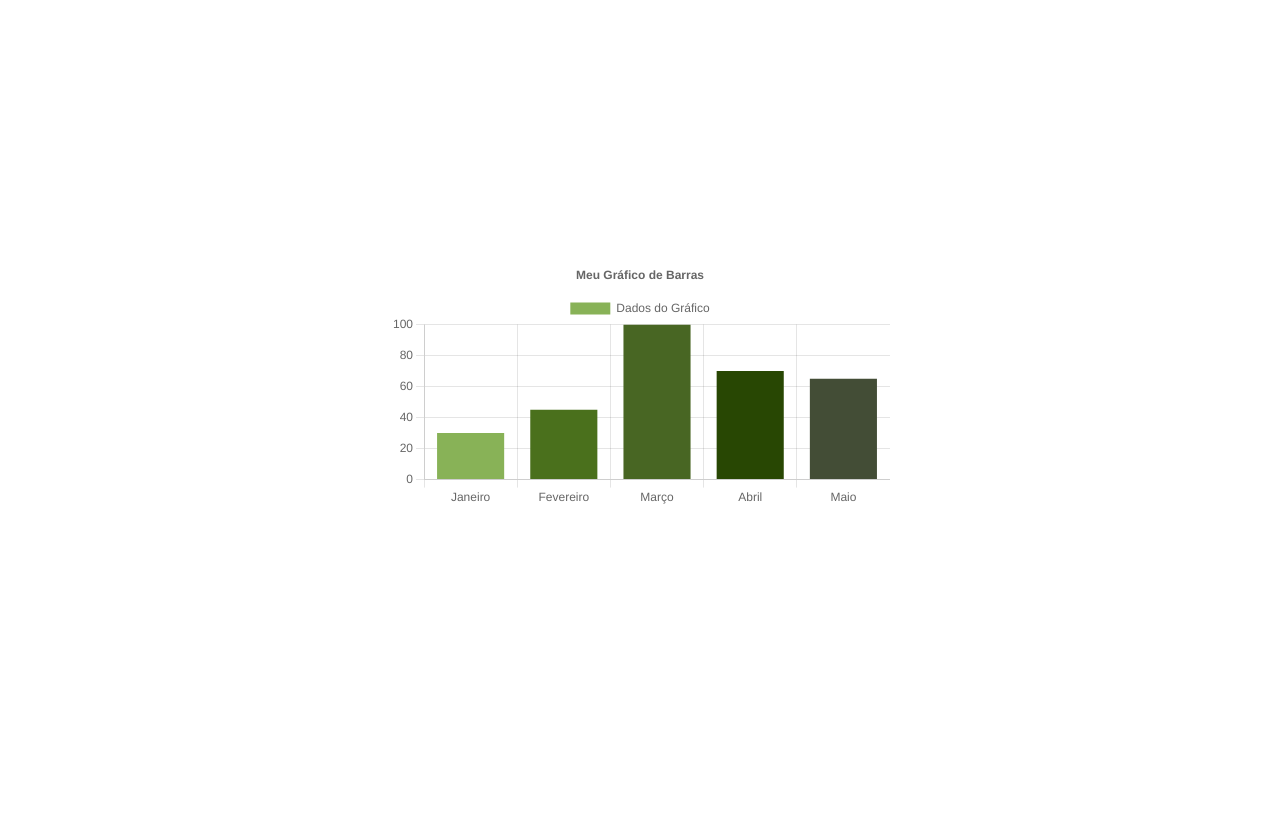
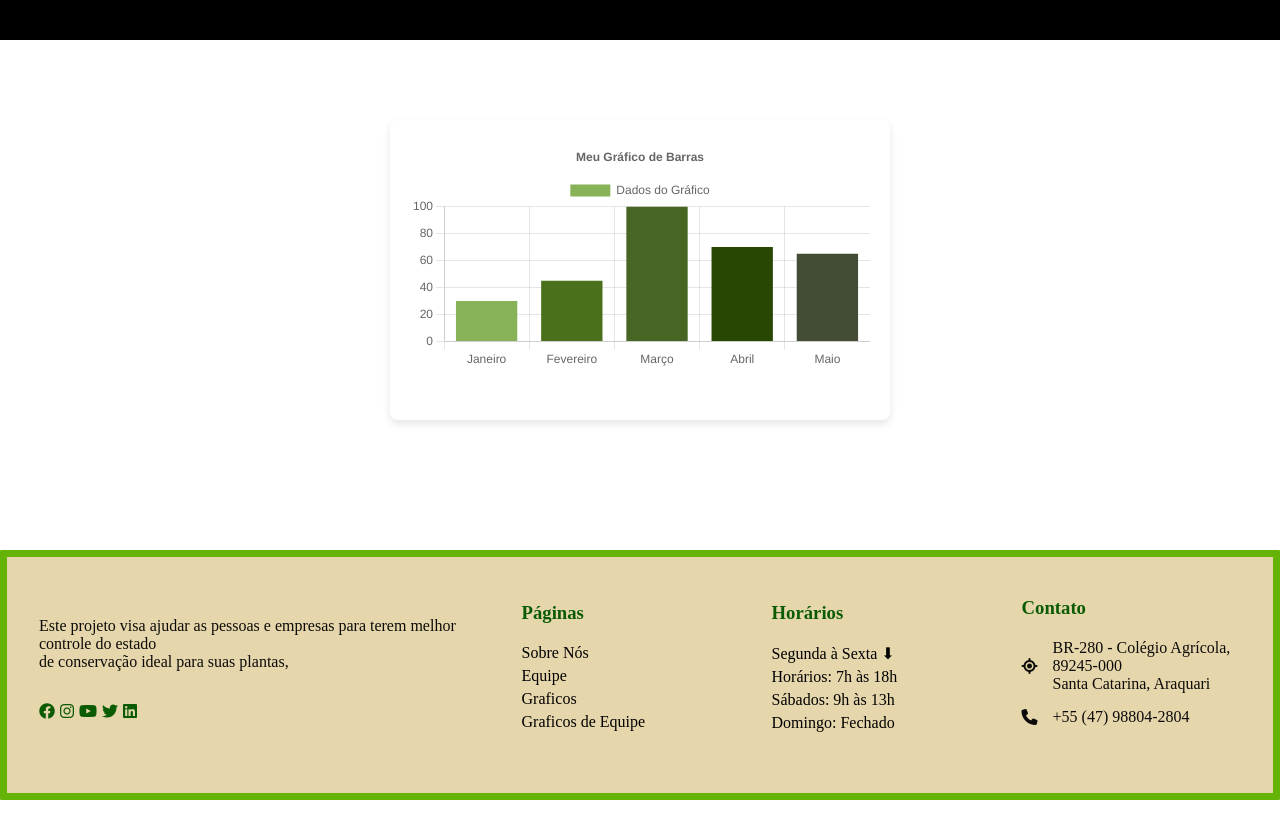
Before and after one commit to Gaspatt/Sepe, a Vue app: page / in a window 1280 px wide. Built offline with nearby package versions, Linux system fonts and the light colour scheme.

Commit message:
FEAT: eu to nem ai para essa sepe

```diff
--- a/src/components/FoHead/Footer.vue
+++ b/src/components/FoHead/Footer.vue
@@ -88,10 +88,12 @@ nav {
 
 footer {
   bottom: 0;
-  background-color: #000000ff;
+  background-color: #E6D6AC;
   position: absolute;
   width: 100%;
   min-height: 250px;
+  border: 7px solid #65b307;
+  border-radius: 1px;
 }
 
 .container {
@@ -113,7 +115,7 @@ footer {
 .col {
   margin-top: 5vh;
   min-width: 250px;
-  color: #f2f2f2f2;
+  color: #000000f2;
   font-family: poppins;
   padding: 0 2rem;
 }
@@ -124,7 +126,7 @@ footer {
 }
 
 .col h3 {
-  color: #ff014fff;
+  color: rgb(11, 91, 4);
   margin-bottom: 20px;
   position: relative;
   cursor: pointer;
@@ -134,7 +136,7 @@ footer {
   content: '';
   height: 3px;
   width: 0px;
-  background-color: #ff014fff;
+  background-color: rgb(11, 91, 4);
   position: absolute;
   bottom: 0;
   left: 0;
@@ -147,7 +149,7 @@ footer {
 }
 
 .col .social a i {
-  color: #ff014fff;
+  color: rgb(11, 91, 4);
   margin-top: 2rem;
   margin-right: 5px;
   transition: 0.3s ease;
@@ -161,7 +163,7 @@ footer {
 .col .links a {
   display: block;
   text-decoration: none;
-  color: #f2f2f2;
+  color: #000000;
   margin-bottom: 5px;
   position: relative;
   transition: 0.3s ease;
@@ -174,7 +176,7 @@ footer {
   position: absolute;
   top: 5px;
   left: -10px;
-  background-color: #ff014fff;
+  background-color: rgb(33, 29, 30);
   transition: 0.5s ease;
   opacity: 0;
 }
@@ -185,7 +187,7 @@ footer {
 
 .col .links a:hover {
   transform: translateX(-8px);
-  color: #ff014fff;
+  color: rgb(0, 0, 0);
 }
 
 .col .contact-details {
@@ -221,7 +223,7 @@ footer {
   border-radius: 6px;
   border-top-left-radius: 0;
   border-bottom-left-radius: 0;
-  background-color: #ff014fff;
+  background-color: rgb(0, 0, 0);
 }
 
 /* Responsive Design */
--- a/src/components/Graficos.vue
+++ b/src/components/Graficos.vue
@@ -1,21 +1,28 @@
 <script>
 import { Bar } from 'vue-chartjs'
 import { Chart as ChartJS, Title, Tooltip, Legend, BarElement, CategoryScale, LinearScale } from 'chart.js'
+import Footer from './FoHead/Footer.vue'
+import Header from './FoHead/Header.vue'
+import Planta from '@/assets/imagens/planta.webp'
 
 ChartJS.register(Title, Tooltip, Legend, BarElement, CategoryScale, LinearScale)
 
 export default {
   name: 'BarChart',
-  components: { Bar },
+  components: {
+    Bar,
+    Footer,
+    Header
+  },
   data() {
     return {
       chartData: {
-        labels: ['Janeiro', 'Fevereiro', 'Março', 'Abril', 'Maio'], // Seus rótulos
+        labels: ['Janeiro', 'Fevereiro', 'Março', 'Abril', 'Maio'],
         datasets: [
           {
             label: 'Dados do Gráfico',
-            backgroundColor: ['#88b257', '#4a701c', '#486623', '#284703', '#434d36'], // Cores das barras
-            data: [30, 45, 100, 70, 65] // Seus dados
+            backgroundColor: ['#88b257', '#4a701c', '#486623', '#284703', '#434d36'],
+            data: [30, 45, 100, 70, 65]
           }
         ]
       },
@@ -34,10 +41,11 @@ export default {
     }
   }
 }
-
 </script>
 
 <template>
+  <div class="page-container">
+    <Header />
     <div class="grafico-container">
       <div class="grafico">
         <Bar
@@ -47,19 +55,37 @@ export default {
         />
       </div>
     </div>
+
+
+
+    <Footer />
+  </div>
 </template>
 
 <style scoped>
+.page-container {
+  display: flex;
+  flex-direction: column;
+  min-height: 100vh;
+  position: relative; /* Adicionado */
+}
+
 .grafico-container {
+  flex: 1;
   display: flex;
   justify-content: center;
   align-items: center;
   width: 100%;
-  height: 100vh; /* Isso fará com que o container ocupe toda a altura da viewport */
+  margin-bottom: 300px; /* Adicionado espaço entre o gráfico e o footer */
+  padding: 20px; /* Adicionado padding para melhor espaçamento */
 }
 
 .grafico {
   width: 500px;
   height: 300px;
+  box-shadow: 0 4px 8px rgba(0, 0, 0, 0.1); /* Opcional: adiciona uma sombra suave */
+  padding: 20px; /* Opcional: adiciona um padding interno */
+  background-color: white; /* Opcional: garante um fundo branco */
+  border-radius: 8px; /* Opcional: adiciona bordas arredondadas */
 }
 </style>
```
Also changed, not shown: src/assets/imagens/planta.webp (added). Lines whose indentation alone changed are shown as unchanged.
